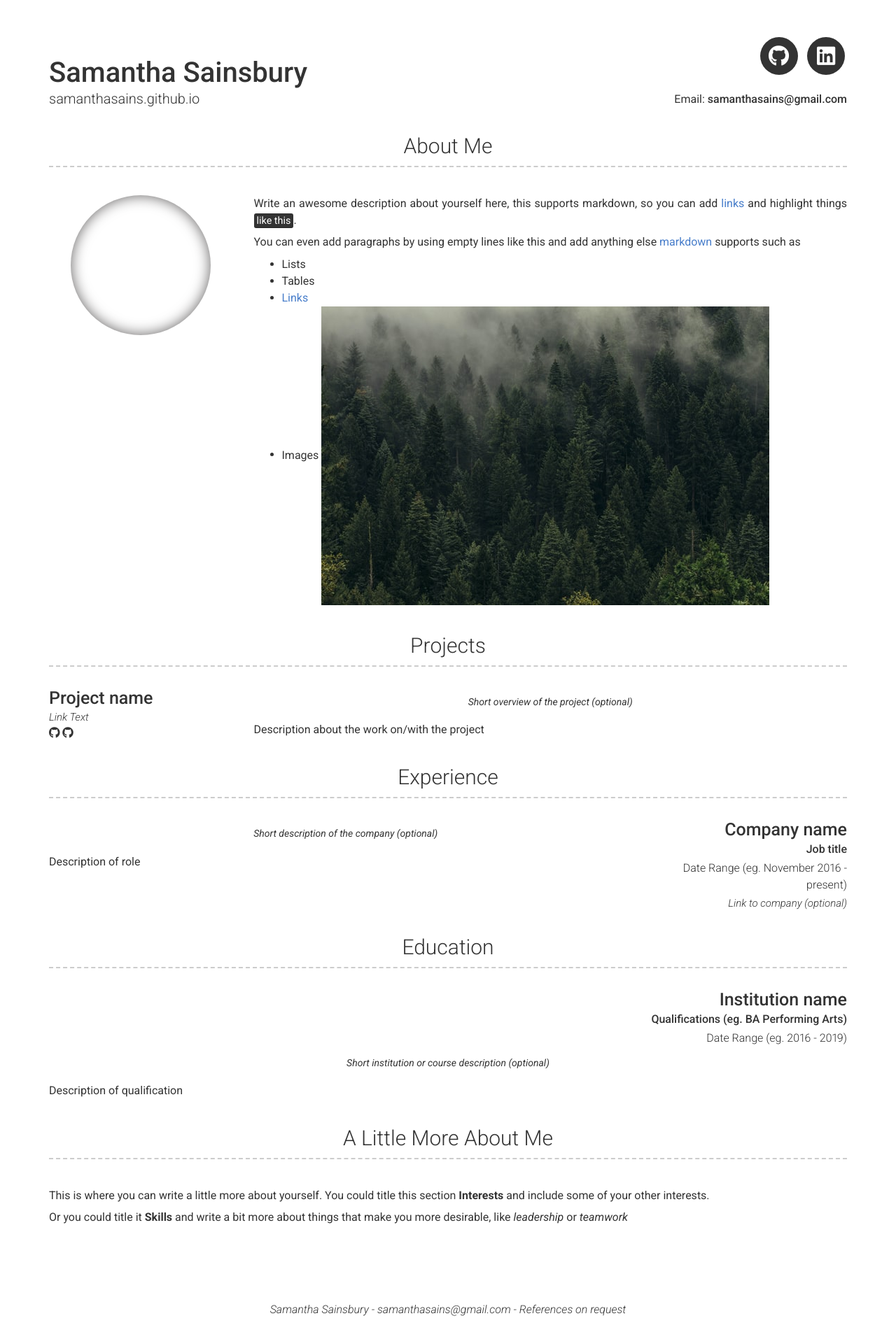
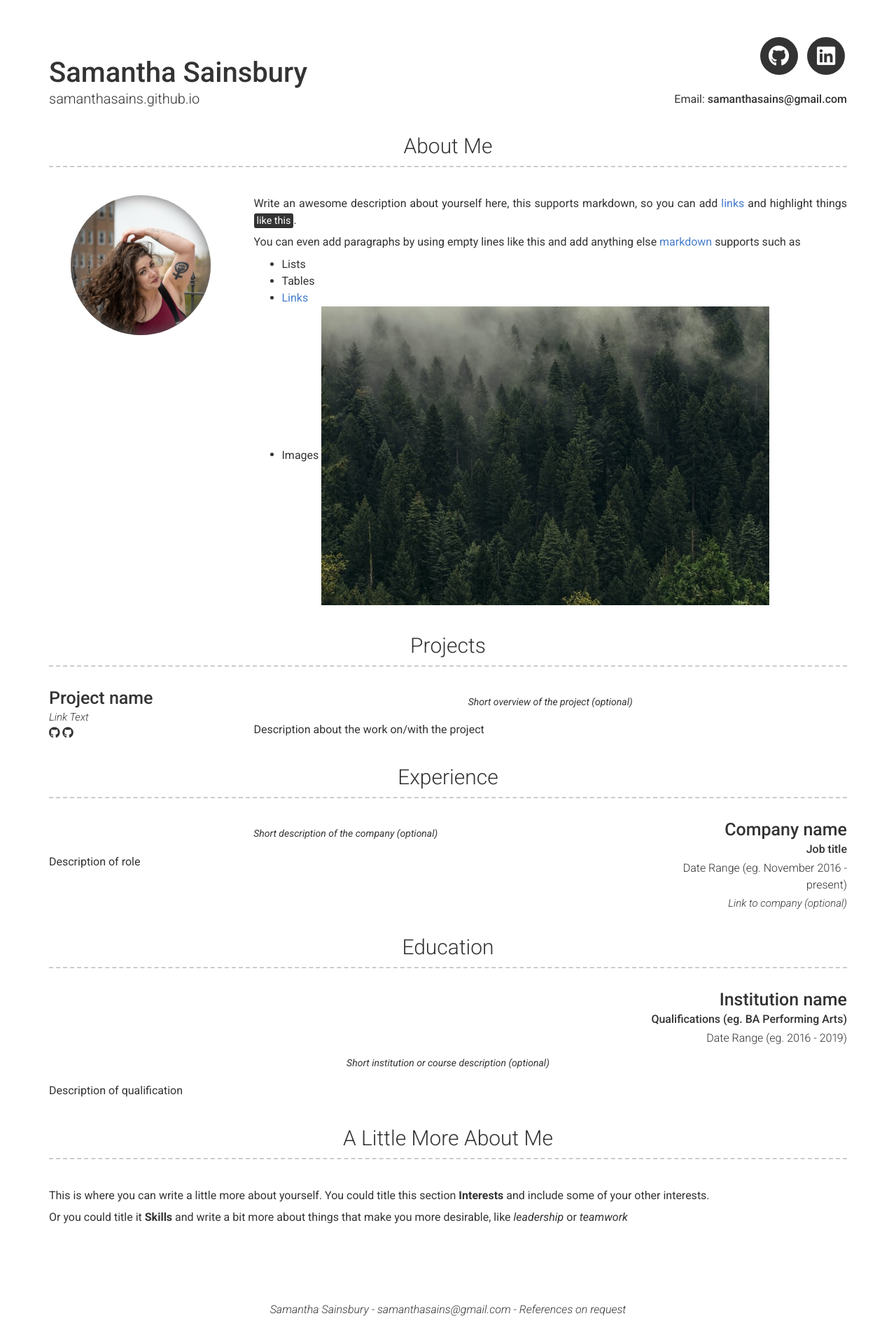
Before and after one commit to samanthasains/samanthasains.github.io, a Jekyll site: the page built from index.md, in a window 1280 px wide. Shown: the whole page at 70% size. Built offline with Jekyll 4.4.1, drawn with Linux system fonts in a browser that asks for light colours; nearby versions of some CDN libraries.

Commit message:
Update _config.yml

```diff
--- a/_config.yml
+++ b/_config.yml
@@ -25,7 +25,7 @@ linkedin_username: samanthasainsbury
 
 # About Section
 # about_title: About Me (Use this to override about section title)
-about_profile_image: Directory of profile image (eg. images/profile.jpg)
+about_profile_image: images/profile-1.jpg
 about_content: | # this will include new lines to allow paragraphs
   Write an awesome description about yourself here, this supports markdown, so you can add [links](http://foobar.com) and highlight things <mark>like this</mark>.
 
```
